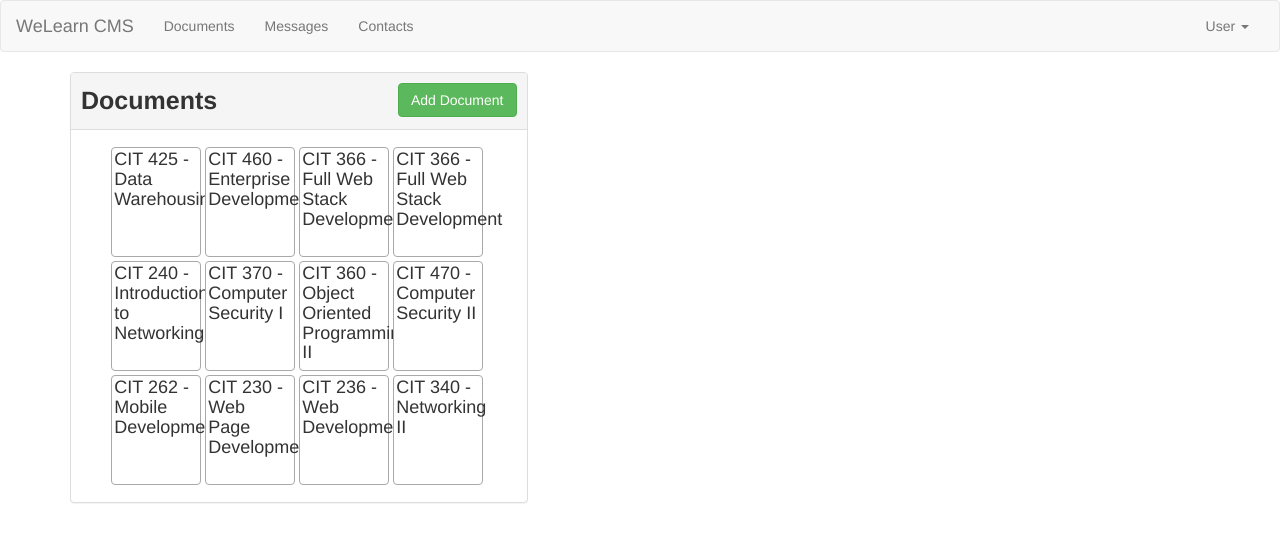
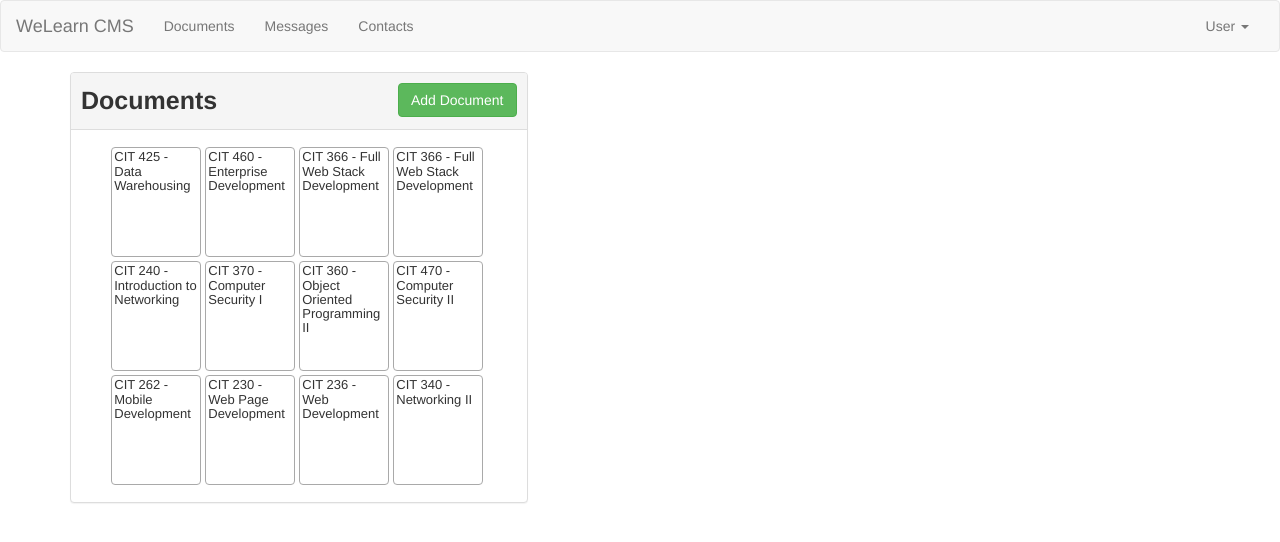
Before and after one commit to JimTang1/cms, an Angular app: page / in a window 1280 px wide. Shown: the top 542 px of the page. Built offline with nearby package versions, Linux system fonts and the light colour scheme.

Commit message:
document service work!

```diff
--- a/src/app/documents/document-item/document-item.component.css
+++ b/src/app/documents/document-item/document-item.component.css
@@ -7,3 +7,7 @@
     float: left;
     padding: .25rem
   }
+
+  .list-group-item-heading{
+    font-size: 13px;
+  }
--- a/src/app/documents/document-list/document-list.component.ts
+++ b/src/app/documents/document-list/document-list.component.ts
@@ -8,7 +8,6 @@ import { DocumentService } from '../document.service';
   styleUrls: ['./document-list.component.css'],
 })
 export class DocumentListComponent implements OnInit {
-  @Output() selectDocumentEvent = new EventEmitter<Document>();
   documents:Document[];
 
   constructor(private documentService: DocumentService) { }
@@ -18,7 +17,6 @@ export class DocumentListComponent implements OnInit {
   }
 
   onSelected(document: Document){
-    this.selectDocumentEvent.emit(document);
-    //this.documentService.documentSelectedEvent.emit(document);
+    this.documentService.documentSelectedEvent.emit(document);
   }
 }
--- a/src/app/documents/document.service.ts
+++ b/src/app/documents/document.service.ts
@@ -1,5 +1,6 @@
 import { EventEmitter, Injectable } from '@angular/core';
 import { MOCKDOCUMENTS } from './MOCKDOCUMENTS';
+import {Document} from './document.model';
 
 @Injectable({
   providedIn: 'root'
@@ -16,4 +17,11 @@ export class DocumentService {
     return this.documents.slice();
   };
 
+  getDocument(id: string): Document{
+    for(let document of this.documents){
+      if(document.id === id){
+        return document;
+      }
+    }
+  }
 }
--- a/src/app/documents/documents.component.html
+++ b/src/app/documents/documents.component.html
@@ -1,6 +1,6 @@
 <div class="row">
     <div class="col-md-5">
-        <app-document-list (selectDocumentEvent)="selectedDocument = $event"></app-document-list>
+        <app-document-list></app-document-list>
     </div>
     <div class="col-md-5">
         <app-document-detail [document]="selectedDocument" *ngIf='selectedDocument'></app-document-detail>
```
Also changed, not shown: src/app/documents/document-list/document-list.component.css (line endings or trailing spaces).
